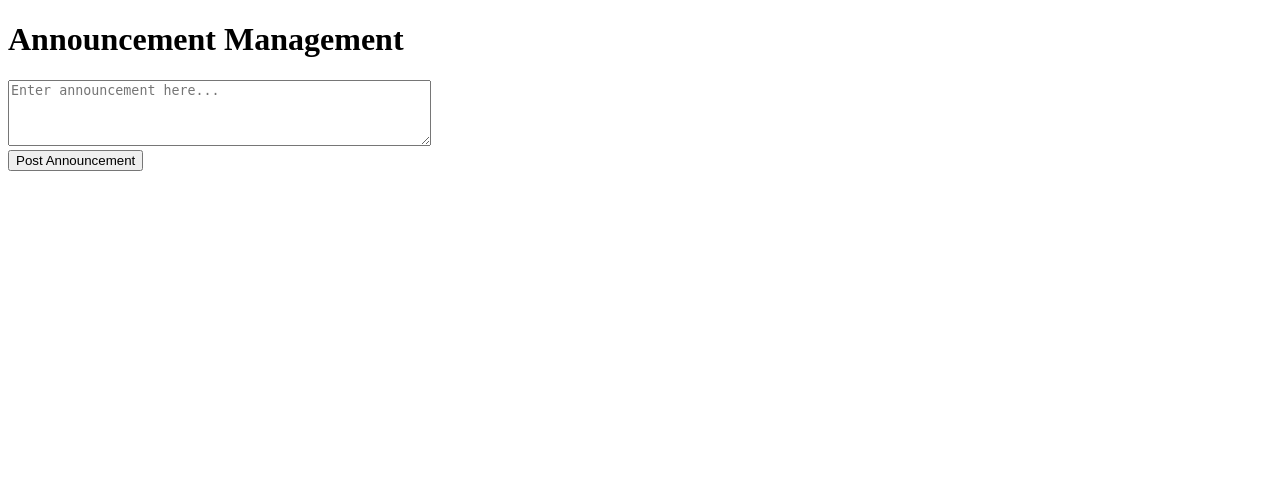
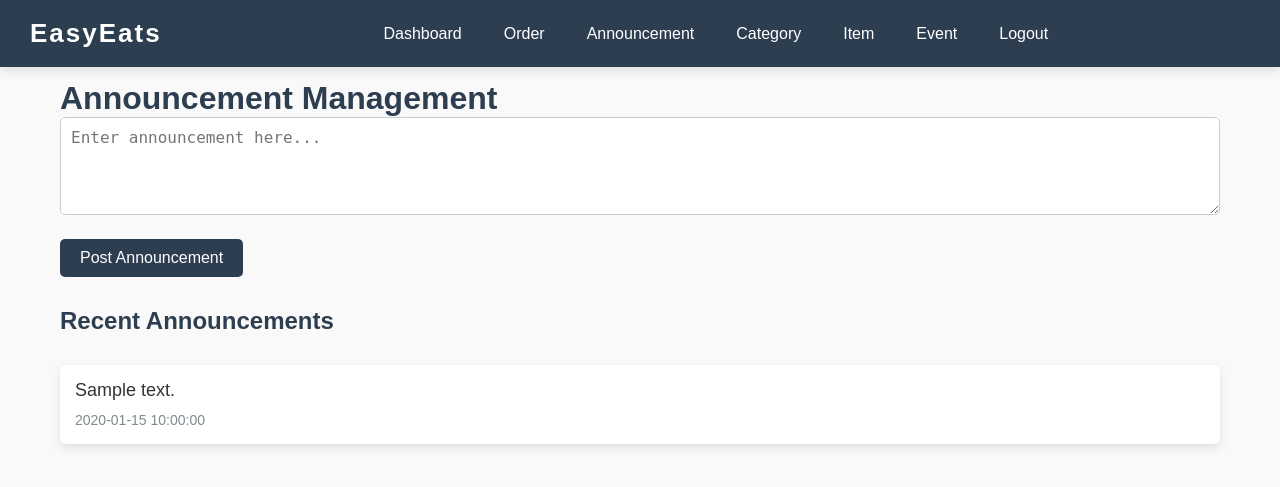
Before and after one commit to Gokulkrishnajayan/EasyEats, a PHP site: page /admin/announcement-management.php in a window 1280 px wide. Shown: the top 487 px of the page. Run offline with PHP 8.4, Linux system fonts and the light colour scheme; the visitor is signed in with stand-in values (Sample User, id 1); tables that the repository leaves empty or names only in its code hold one stand-in row (values such as "Sample post").

Commit message:
admin annosement page fixes

```diff
--- a/admin/announcement-management.php
+++ b/admin/announcement-management.php
@@ -1,6 +1,7 @@
 <?php
 session_start();
-if (!isset($_SESSION['admin_logged_in']) || $_SESSION['admin_logged_in'] !== true) {
+if (!isset($_SESSION['user_id']) || $_SESSION['role'] !== 'admin') {
+    // Redirect to the admin login page if not logged in or not an admin
     header('Location: admin-login.php');
     exit;
 }
@@ -17,30 +18,66 @@ if ($conn->connect_error) {
 }
 
 // Insert announcement
-if ($_SERVER["REQUEST_METHOD"] == "POST") {
-    $announcement = $_POST['announcement'];
+if ($_SERVER["REQUEST_METHOD"] == "POST" && isset($_POST['announcement'])) {
+    $announcement = $conn->real_escape_string($_POST['announcement']); // Escape special characters
 
-    $sql = "INSERT INTO announcements (announcement_text) VALUES ('$announcement')";
-    if ($conn->query($sql) === TRUE) {
-        echo "New announcement posted!";
+    $sql = "INSERT INTO announcements (text) VALUES (?)";
+    $stmt = $conn->prepare($sql);
+    $stmt->bind_param("s", $announcement); // Bind the parameter to avoid SQL injection
+
+    if ($stmt->execute()) {
+        $message = "New announcement posted!";
     } else {
-        echo "Error: " . $sql . "<br>" . $conn->error;
+        $message = "Error: " . $conn->error;
     }
 }
+
+// Fetch all announcements
+$sql = "SELECT * FROM announcements ORDER BY date_time DESC";
+$result = $conn->query($sql);
 ?>
+
 <!DOCTYPE html>
 <html lang="en">
 <head>
     <meta charset="UTF-8">
     <meta name="viewport" content="width=device-width, initial-scale=1.0">
+    <link rel="stylesheet" href="css/navbar.css"> <!-- Link to navbar styles -->
+    <link rel="stylesheet" href="css/announcement-management.css"> <!-- Link to custom styles -->
     <title>Announcement Management - EasyEats</title>
 </head>
 <body>
-    <h1>Announcement Management</h1>
-    <form action="announcement-management.php" method="POST">
-        <textarea name="announcement" rows="4" cols="50" placeholder="Enter announcement here..."></textarea>
-        <br>
-        <button type="submit">Post Announcement</button>
-    </form>
+    <!-- Include Navbar -->
+    <?php include('navbar.php'); ?>
+
+    <div class="container">
+        <h1>Announcement Management</h1>
+
+        <!-- Display status message -->
+        <?php if (isset($message)) { echo "<p class='status-message'>$message</p>"; } ?>
+
+        <!-- Announcement Form -->
+        <form action="announcement-management.php" method="POST" class="announcement-form">
+            <textarea name="announcement" rows="4" cols="50" placeholder="Enter announcement here..." required></textarea>
+            <br>
+            <button type="submit">Post Announcement</button>
+        </form>
+
+        <!-- Existing Announcements -->
+        <h2>Recent Announcements</h2>
+        <div class="announcements">
+            <?php if ($result->num_rows > 0) {
+                while($row = $result->fetch_assoc()) { ?>
+                    <div class="announcement">
+                        <p class="announcement-text"><?php echo nl2br(htmlspecialchars($row['text'])); ?></p>
+                        <small class="announcement-date"><?php echo $row['date_time']; ?></small>
+                    </div>
+                <?php }
+            } else {
+                echo "<p>No announcements yet.</p>";
+            } ?>
+        </div>
+    </div>
+
 </body>
 </html>
--- /dev/null
+++ b/admin/css/announcement-management.css
@@ -0,0 +1,81 @@
+/* General Styling */
+body {
+    font-family: Arial, sans-serif;
+    background-color: #f9f9f9;
+    color: #333;
+    margin: 0;
+    padding: 0;
+    /* Adding padding-top to avoid content being hidden under the fixed navbar */
+    padding-top: 60px; /* Adjust the height to match your navbar */
+}
+
+/* Container */
+.container {
+    max-width: 1200px;
+    margin: 0 auto;
+    padding: 20px;
+}
+
+/* Header */
+h1, h2 {
+    color: #2C3E50;
+}
+
+/* Status message */
+.status-message {
+    color: #27ae60;
+    font-weight: bold;
+    margin-bottom: 20px;
+}
+
+/* Form Styling */
+.announcement-form {
+    margin-bottom: 30px;
+}
+
+textarea {
+    width: 100%;
+    padding: 10px;
+    font-size: 16px;
+    border-radius: 5px;
+    border: 1px solid #ccc;
+    margin-bottom: 20px;
+    resize: vertical;
+}
+
+button {
+    background-color: #2C3E50;
+    color: white;
+    padding: 10px 20px;
+    border: none;
+    border-radius: 5px;
+    cursor: pointer;
+    font-size: 16px;
+}
+
+button:hover {
+    background-color: #1abc9c;
+}
+
+/* Announcements */
+.announcements {
+    margin-top: 30px;
+}
+
+.announcement {
+    background-color: #fff;
+    padding: 15px;
+    border-radius: 5px;
+    margin-bottom: 20px;
+    box-shadow: 0 4px 10px rgba(0, 0, 0, 0.1);
+}
+
+.announcement-text {
+    font-size: 18px;
+    margin-bottom: 10px;
+}
+
+.announcement-date {
+    font-size: 14px;
+    color: #7f8c8d;
+}
--- /dev/null
+++ b/admin/css/navbar.css
@@ -0,0 +1,99 @@
+/* General Reset */
+* {
+    margin: 0;
+    padding: 0;
+    box-sizing: border-box;
+}
+
+/* Body styling */
+body {
+    font-family: 'Segoe UI', Tahoma, Geneva, Verdana, sans-serif;
+    background-color: #f9f9f9;
+    color: #333;
+    padding-top: 60px; /* Offset for fixed navbar */
+}
+
+
+/* Navbar Styling */
+.navbar {
+    background-color: #2C3E50; /* Darker shade for professional look */
+    position: fixed;
+    top: 0;
+    left: 0;
+    width: 100%;
+    padding: 18px 30px;
+    z-index: 1000;
+    box-shadow: 0 4px 10px rgba(0, 0, 0, 0.1);
+    display: flex;
+    justify-content: space-between;  /* Spread out logo and links */
+    align-items: center;
+}
+
+/* Logo Styling */
+.navbar .logo a {
+    color: #fff;
+    font-size: 26px;
+    font-weight: 600;
+    text-decoration: none;
+    letter-spacing: 2px;
+}
+
+/* Navbar Links */
+.navbar .nav-links {
+    list-style: none;
+    display: flex;
+    justify-content: center;  /* Center-align the items */
+    align-items: center;
+    flex-grow: 1;  /* This makes the links take the remaining space to center them */
+    margin-left: 20px; /* Some space between logo and nav links */
+}
+
+.navbar .nav-links li {
+    margin-left: 3px;  /* Set margin between nav items to 3px */
+    margin-right: 3px; /* Set margin between nav items to 3px */
+    position: relative;
+}
+
+.navbar .nav-links a {
+    color: #fff;
+    text-decoration: none;
+    font-size: 16px;
+    padding: 12px 18px;
+    border-radius: 5px;
+    transition: all 0.3s ease;
+    text-transform: capitalize;
+}
+
+.navbar .nav-links a:hover {
+    background-color: #1abc9c; /* Greenish hover effect */
+    transform: translateY(-2px);
+}
+
+/* Logout Button */
+.navbar .nav-links li.logout a {
+    background-color: #e74c3c; /* Red color for logout button */
+    color: white;
+    font-weight: 600;
+    padding: 12px 18px;
+    border-radius: 5px;
+    transition: all 0.3s ease;
+}
+
+.navbar .nav-links li.logout a:hover {
+    background-color: #c0392b; /* Darker red on hover */
+    transform: translateY(-2px);
+}
+
+/* Responsive Design for Navbar */
+@media (max-width: 768px) {
+    .navbar .nav-links {
+        flex-direction: column;
+        align-items: center;
+        margin-top: 20px;
+    }
+
+    .navbar .nav-links li {
+        margin-left: 0;
+        margin-bottom: 15px;
+    }
+}
--- /dev/null
+++ b/admin/navbar.php
@@ -0,0 +1,15 @@
+<!-- navbar.php -->
+<nav class="navbar">
+    <div class="logo">
+        <a href="#">EasyEats</a>
+    </div>
+    <ul class="nav-links">
+        <li><a href="admin-dashboard.php">Dashboard</a></li>
+        <li><a href="order-management.php">Order</a></li>
+        <li><a href="announcement-management.php">Announcement</a></li>
+        <li><a href="category-management.php">Category</a></li>
+        <li><a href="item-management.php">Item</a></li>
+        <li><a href="event-management.php">Event</a></li>
+        <li><a href="../logout.php">Logout</a></li>
+    </ul>
+</nav>
```
Also changed, not shown: admin/admin-dashboard.php (+3 -15 lines), admin/category-management.php (+7 -1 lines), admin/css/admin-dashboard.css (+0 -66 lines), admin/css/order-management.css (added, +77 -0 lines), admin/item-management.php (+7 -13 lines), admin/order-management.php (+25 -8 lines), admin/update-order.php (added, +52 -0 lines), logout.php (added, +12 -0 lines).
